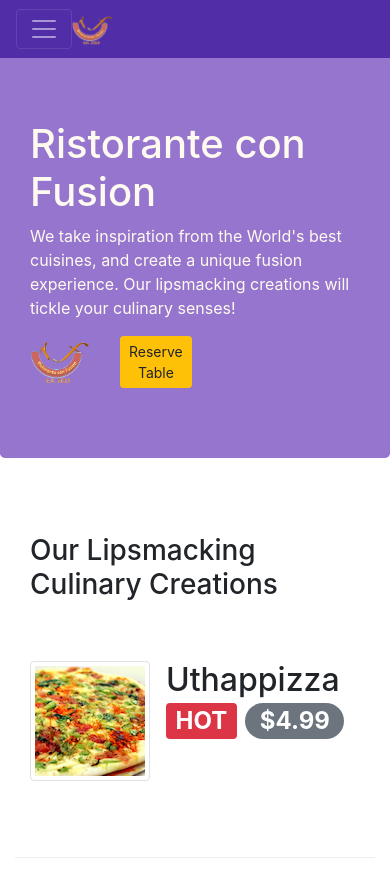
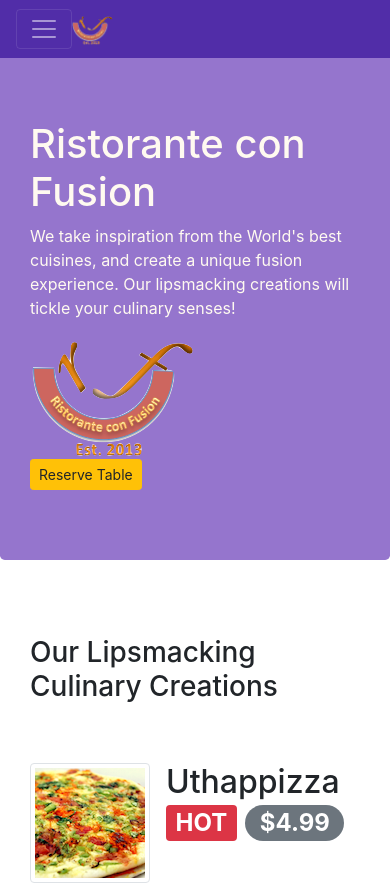
Before and after one commit to iekhing/coursera-front-end-web-ui-frameworks-and-tools-bootstrap-4, a website: page index.html in a window 390 px wide. Shown: the top 886 px of the page. Drawn offline with nearby package versions, Linux system fonts and the light colour scheme.

Commit message:
fix alignment on small screen

```diff
--- a/index.html
+++ b/index.html
@@ -43,10 +43,10 @@
                     <h1>Ristorante con Fusion</h1>
                     <p>We take inspiration from the World's best cuisines, and create a unique fusion experience. Our lipsmacking creations will tickle your culinary senses!</p>
                 </div>
-                <div class="col-3 col-sm align-self-center">
+                <div class="col-12 col-sm-3 align-self-center">
                     <img src="img/logo.png" class="img-fluid">
                 </div>
-                <div class="col-3 col-sm align-self-center">
+                <div class="col-12 col-sm-3 align-self-center">
                     <a class="btn btn-warning btn-sm" href="#reservation">Reserve Table</a>
                 </div>
             </div>
```
